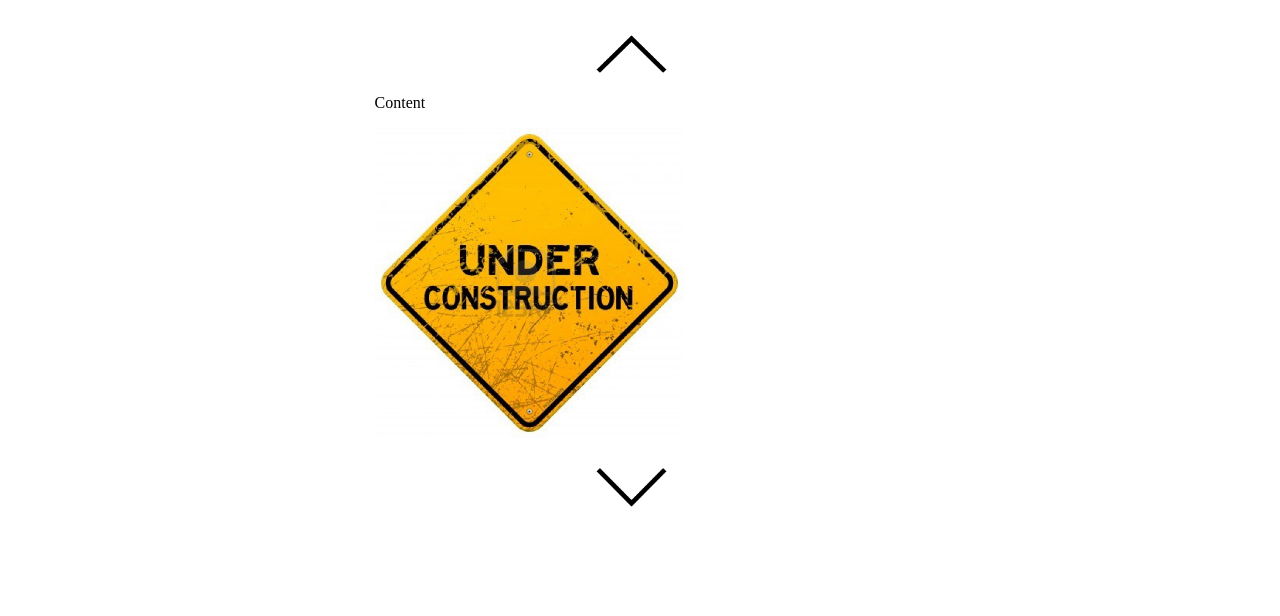
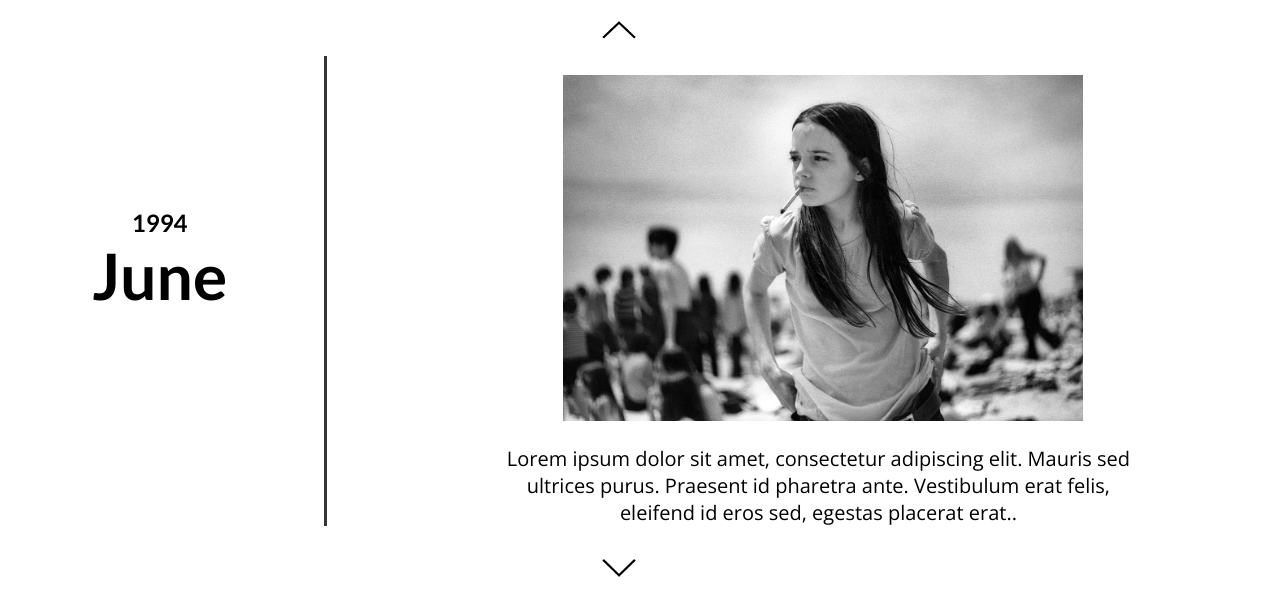
Before and after one commit to whoami1201/whoami1201.github.io, a PHP site: page / in a window 1280 px wide. Shown: the top 616 px of the page. Run offline with PHP 8.4, Linux system fonts and the light colour scheme; some libraries are stand-ins or nearby versions.

Commit message:
Add pictures and style into complete frame

```diff
--- a/css/style.css
+++ b/css/style.css
@@ -1,19 +1,80 @@
-#wrapper {
-	margin-left: 15%;
-	width:70%;
+/* Pointer */
+.nav {
+	margin-left: 47%;
+	padding-top: 1%;
+	padding-bottom: 1%;
+}
+.nav img {
+	width: 5%;
+	-webkit-transition-duration: 0.3s;
+	transition-duration: 0.3s;
+	-webkit-transition-property: -webkit-transform;
+	transition-property: transform;
+	-webkit-transform: translateZ(0);
+	-ms-transform: translateZ(0);
+	transform: translateZ(0);
 }
 
-.nav img {
-	padding-top: 3%;
-	margin-left: 45%;
-	width:8%;
+
+#up-nav img:hover {
+	-webkit-transform: translateY(-5px);
+	-ms-transform: translateY(-5px);
+	 transform: translateY(-5px);
+}
+
+#down-nav img:hover {
+	-webkit-transform: translateY(5px);
+	-ms-transform: translateY(5px);
+	 transform: translateY(5px);
+}
+
+/* Content */
+#wrapper {
+	width:100%;
+	position: relative;
 }
 
 #content-wrapper {
 	width: 100%;
-	margin-left:20%;
 }
 
-#content-wrapper img {
-	width:35%;
+/* Content - Left column */
+.content-left {
+	font-family: 'Lato', sans-serif;
+	text-align: center;
+	padding-top: 12%;
+	padding-left: 2%;
+	width: 20%;
+	float:left;
 }
+
+.up-time {
+	font-size: 1.5em;
+}
+.down-time {
+	font-size: 4em;
+}
+/* Content - Right column */
+.content-right {
+	border-left: solid;
+	border-left-color: rgb(53, 53, 53);
+	margin-left: 25%;
+}
+
+.content-right img {
+	padding-top: 2%;
+	padding-left: 25%;
+	width: 55%;
+}
+.content-right p {
+	font-family: 'Open Sans', sans-serif;
+	font-size: 1.25em;
+	padding-left: 17%;
+	width: 70%;
+	text-align: center;
+}
+
+/* Clear */
+.clear {
+	clear:both;
+}
--- a/index.html
+++ b/index.html
@@ -1,20 +1,33 @@
 <!DOCTYPE html>
 <html>
     <head>
+        <meta http-equiv="X-UA-Compatible" content="IE=edge,chrome=1">
+        <meta name="viewport" content="width=device-width, initial-scale=1.0">
         <title>Sample</title>
         <link rel='stylesheet' href='css/style.css' type='text/css'/>
         <script src="http://ajax.googleapis.com/ajax/libs/jquery/1.10.2/jquery.min.js"> </script>
+        <!-- Fonts -->
+        <link href='http://fonts.googleapis.com/css?family=Lato:700' rel='stylesheet' type='text/css'>
+        <link href='http://fonts.googleapis.com/css?family=Open+Sans&subset=latin,vietnamese' rel='stylesheet' type='text/css'>
+
     </head>
     <body>
         <div id="wrapper">
-            <div id="up" class="nav">
+            <div id="up-nav" class="nav">
                 <a href="#"><img src="img/up-arrow.png"></img></a>
             </div>
             <div id="content-wrapper">
-                <p>Content</p>
-                <img src="img/underconstruction.jpg"></img>
+                <div class="content-left">
+                    <div class="up-time">1994</div>
+                    <div class="down-time">June</div>
+                </div>
+                <div class="content-right">
+                    <img src="img/random.jpg"></img>
+                    <p>Lorem ipsum dolor sit amet, consectetur adipiscing elit. Mauris sed ultrices purus. Praesent id pharetra ante. Vestibulum erat felis, eleifend id eros sed, egestas placerat erat..</p>
+                </div>
+                <div class="clear"> </div>
             </div>
-            <div id="down" class="nav">
+            <div id="down-nav" class="nav">
                 <a href="#"><img src="img/down-arrow.png"></img></a>
             </div>
         </div>
```
Also changed, not shown: img/frame.jpg (added), img/random.jpg (added), img/us.jpg (added).
